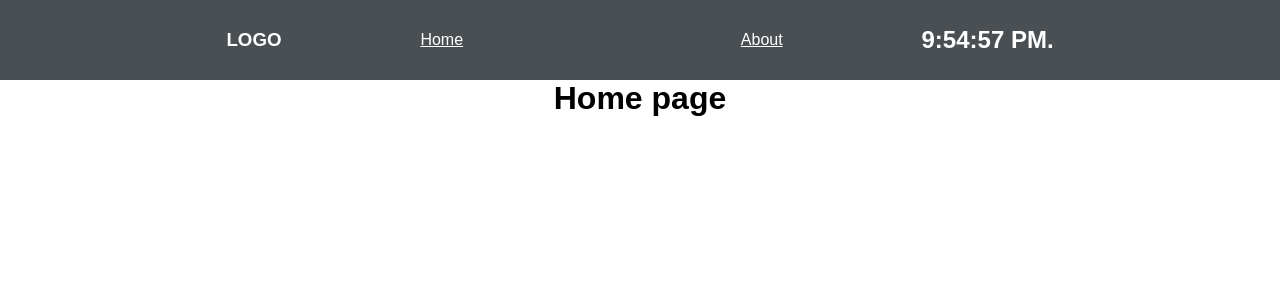
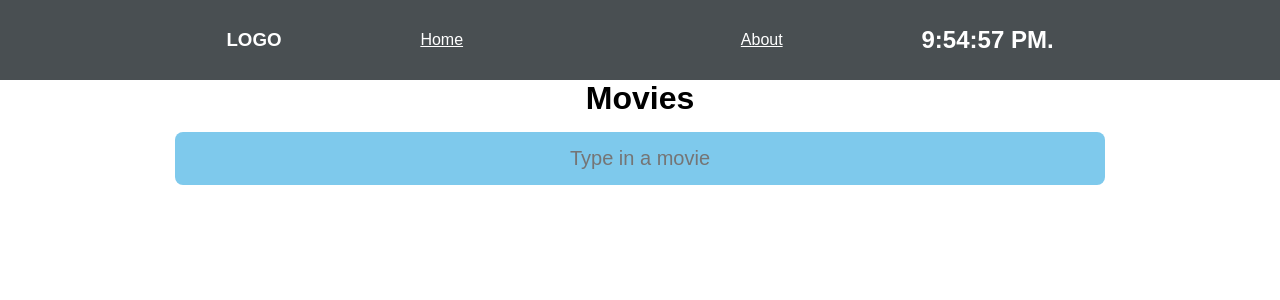
Before and after one commit to asvarnon/Movie-app-react, a React (Create React App) app in the folder movie-app/: page / in a window 1280 px wide. Shown: the top 300 px of the page. Built offline with nearby package versions, Linux system fonts and the light colour scheme.

Commit message:
reworking structure of app

```diff
--- a/movie-app/package.json
+++ b/movie-app/package.json
@@ -32,6 +32,7 @@
     ]
   },
   "devDependencies": {
+    "axios": "^0.20.0",
     "react-router-dom": "^5.2.0"
   }
 }
--- a/movie-app/src/App.css
+++ b/movie-app/src/App.css
@@ -9,6 +9,8 @@
   font-family: 'PT Sana', sans-serif;
   text-align: center;
 }
+
+
 
 nav {
   display: flex;
@@ -28,6 +30,33 @@ nav {
   text-decoration: none;
 }
 
+main {
+  width: 100%;
+  max-width: 960px;
+  margin: 0 auto;
+}
+
+section {
+  padding: 15px;
+}
+
+.searchBox {
+  display: block;
+  width: 100%;
+  padding: 15px;
+  border: none;
+  outline: none;
+  background: #7ec9ec none;
+  border-radius: 8px;
+  color: #53565A;
+  font-size: 20px;
+  font-weight: 300;
+  transition: 0.4s ease-out;
+}
+
+.searchBox:focus {
+    box-shadow: 0px 0px 8px 3px #45525f;
+}
 
 /*~~~~~~~~~~~~~~~~~default react styling~~~~~~~~~~~~~~~~`*/
 
--- a/movie-app/src/App.js
+++ b/movie-app/src/App.js
@@ -1,4 +1,4 @@
-import React from 'react';
+import React, {useState} from 'react';
 import './App.css';
 import { BrowserRouter as Router, Switch, Route } from 'react-router-dom';
 //~~~component imports below here
--- a/movie-app/src/components/Home.js
+++ b/movie-app/src/components/Home.js
@@ -1,12 +1,47 @@
-import React from "react";
+import React, {useState} from "react";
 import {Link} from "react-router-dom";
+import MovieList from "./Movie-List";
+import axios from 'axios';
+import Search from "./Search";
 
 
 function Home () {
+    const [state, setState] = useState({
+        userInput: "",
+        results: [],
+        selected: {}
+        //sets initial state
+    })
+    const OMDbURL =`http://www.omdbapi.com/?apikey=${process.env.REACT_APP_OMDbkey}`
 
+    const search = (event) => {
+        if (event.key === "Enter"){
+            //from here, using Axios (dev dependency) request. the "&s=" is how the api searches.
+            axios(OMDbURL + "&s=" + state.userInput).then((data) => {
+                console.log(data);
+            });
+        }
+    }
+
+    const handleInput = (event) => {
+        let userInput = event.target.value;
+            //targets the input in the searchbar
+
+        setState(prevState => {
+            return {...prevState, userInput: userInput}
+        })
+            // the "..." allows for passing entire object as a prop
+            // after, the state for that property changes
+
+        //This log will show the live search function
+        // console.log(state.userInput);
+    }
     return (
         <div className="contentContainer">
-            <h1>Home page</h1>
+            <h1>Movies</h1>
+            <main>
+                <Search handleInput={handleInput} search={search} />
+            </main>
         </div>
     )
 }
--- /dev/null
+++ b/movie-app/src/components/Movie-Card.js
@@ -0,0 +1,30 @@
+import React from 'react'
+
+
+function CreateCard (props) {
+
+
+
+    return (
+        <div></div>
+        // <div id="{movie.id}" className="card" style="width: 18rem;">
+        //     <button >Update</button>
+        //     <button onClick={props.deleteMovie}>Delete</button>
+        //     <div className="card-header">${movie.title}</div>
+        //     <ul className="list-group list-group-flush">
+        //         <li className="list-group-item">Year: {this.props.year}</li>
+        //         <li className="list-group-item">Rated: {this.props.rated}</li>
+        //         <li className="list-group-item">Released: {this.props.released}</li>
+        //         <li className="list-group-item">Runtime: {this.props.runtime}</li>
+        //         <li className="list-group-item">Genre: {this.props.genre}</li>
+        //         <li className="list-group-item">Director: {this.props.director}</li>
+        //         <li className="list-group-item">Actors: {this.props.actors}</li>
+        //         <li className="list-group-item">Plot: {this.props.plot}</li>
+        //         <li className="list-group-item">Language: {this.props.language}</li>
+        //         <li className="list-group-item">Poster: {this.props.poster}</li>
+        //         <li className="list-group-item">Ratings: {this.props.ratings}</li>
+        //     </ul>
+        // </div>
+    )
+}
+export default CreateCard;
--- /dev/null
+++ b/movie-app/src/components/Movie-List.js
@@ -0,0 +1,13 @@
+import React from "react";
+import CreateCard from "./Movie-Card";
+
+function MovieList () {
+
+
+    return (
+        <div className='container'>
+            <CreateCard />
+        </div>
+    )
+}
+export default MovieList;
--- /dev/null
+++ b/movie-app/src/components/Search.js
@@ -0,0 +1,17 @@
+import React from "react";
+
+function Search (props) {
+    return (
+        <section className="searchBox-wrap">
+            <input type="text"
+                   className="searchBox"
+                   placeholder="Type in a movie"
+                   onChange={props.handleInput}
+                   onKeyPress={props.search}
+            />
+        </section>
+    )
+}
+
+
+export default Search
```
Also changed, not shown: 1 other file (tests, documents, lock files or other folders).
